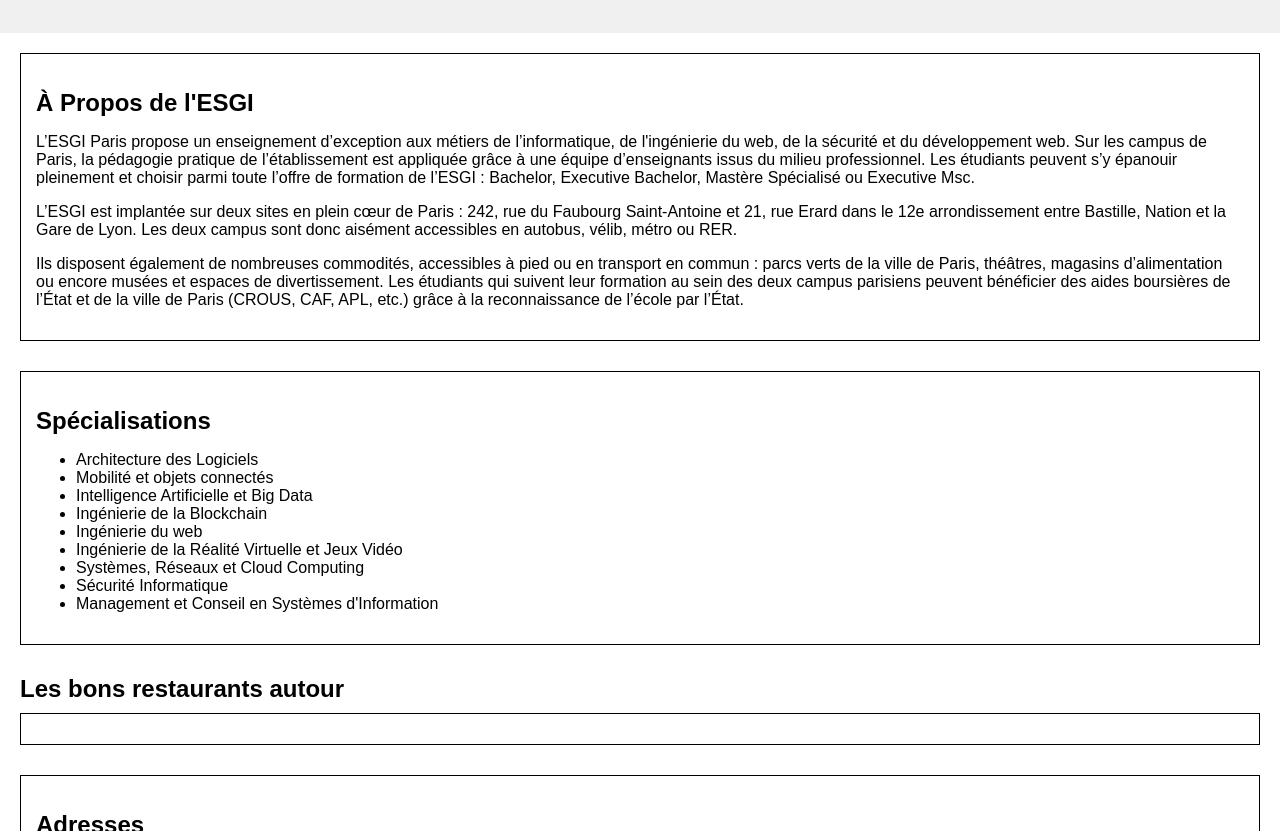
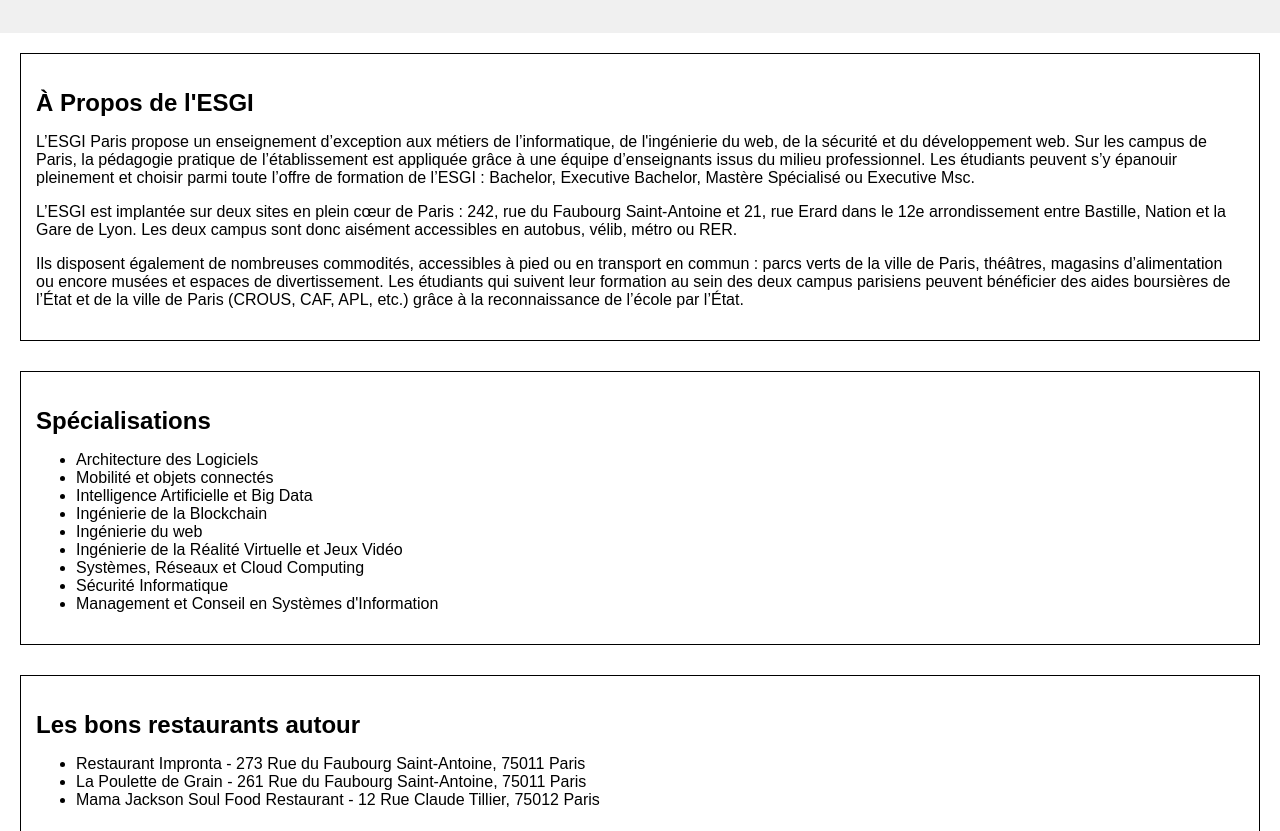
Before and after one commit to Basile-Paoli/Projet_Versioning, a plain HTML site: page index.html in a window 1280 px wide. Shown: the part 121-952 px from the top of the page. Drawn offline with Linux system fonts and the light colour scheme.

Commit message:
Add list of restaurants

```diff
--- a/index.html
+++ b/index.html
@@ -34,10 +34,15 @@
         <li>Sécurité Informatique</li>
         <li>Management et Conseil en Systèmes d'Information</li>
       </ul>
-    </section id="restaurants">
+    </section>
+
+    <section  id="restaurants">
       <h2>Les bons restaurants autour</h2>
-    <section>
-
+      <ul>
+        <li>Restaurant Impronta - 273 Rue du Faubourg Saint-Antoine, 75011 Paris</li>
+        <li>La Poulette de Grain - 261 Rue du Faubourg Saint-Antoine, 75011 Paris</li>
+        <li>Mama Jackson Soul Food Restaurant - 12 Rue Claude Tillier, 75012 Paris</li>
+      </ul>
     </section>
 
     <section id="address">
```
